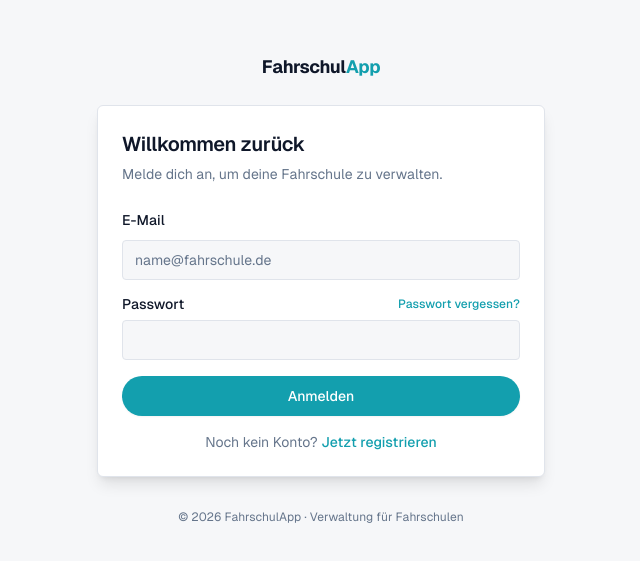
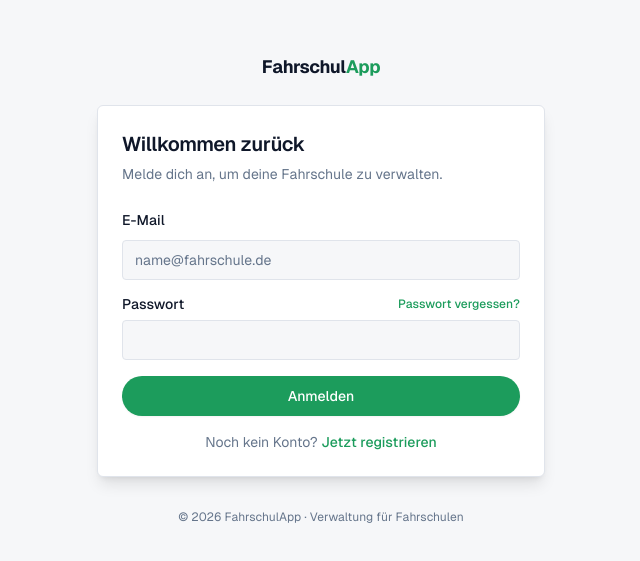
Before and after one commit to meysingtv/naava-media, a Next.js app: page /auth/login in a window 1280 px wide. Shown: the part 111-672 px from the top of the page, without its empty margins (319-959 px from the left). Built offline with nearby package versions, Linux system fonts and the light colour scheme.

Commit message:
Akzentfarbe auf RGB 28,158,94 (Grün) gesetzt
Markenakzent (--primary/--ring) auf den vom Nutzer angegebenen Farbwert
umgestellt.

https://claude.ai/code/session_01SLhREvuLjiee512FKLama7

```diff
--- a/app/globals.css
+++ b/app/globals.css
@@ -15,8 +15,8 @@
     --popover: 0 0% 100%;
     --popover-foreground: 222 47% 11%;
 
-    /* Primär: Markenakzent */
-    --primary: 186 80% 38%;
+    /* Primär: Markenakzent (RGB 28,158,94) */
+    --primary: 150 70% 36%;
     --primary-foreground: 0 0% 100%;
 
     --secondary: 216 24% 95%;
@@ -38,7 +38,7 @@
 
     --border: 216 20% 90%;
     --input: 216 20% 90%;
-    --ring: 186 80% 38%;
+    --ring: 150 70% 36%;
 
     --radius: 0.375rem;
   }
```
